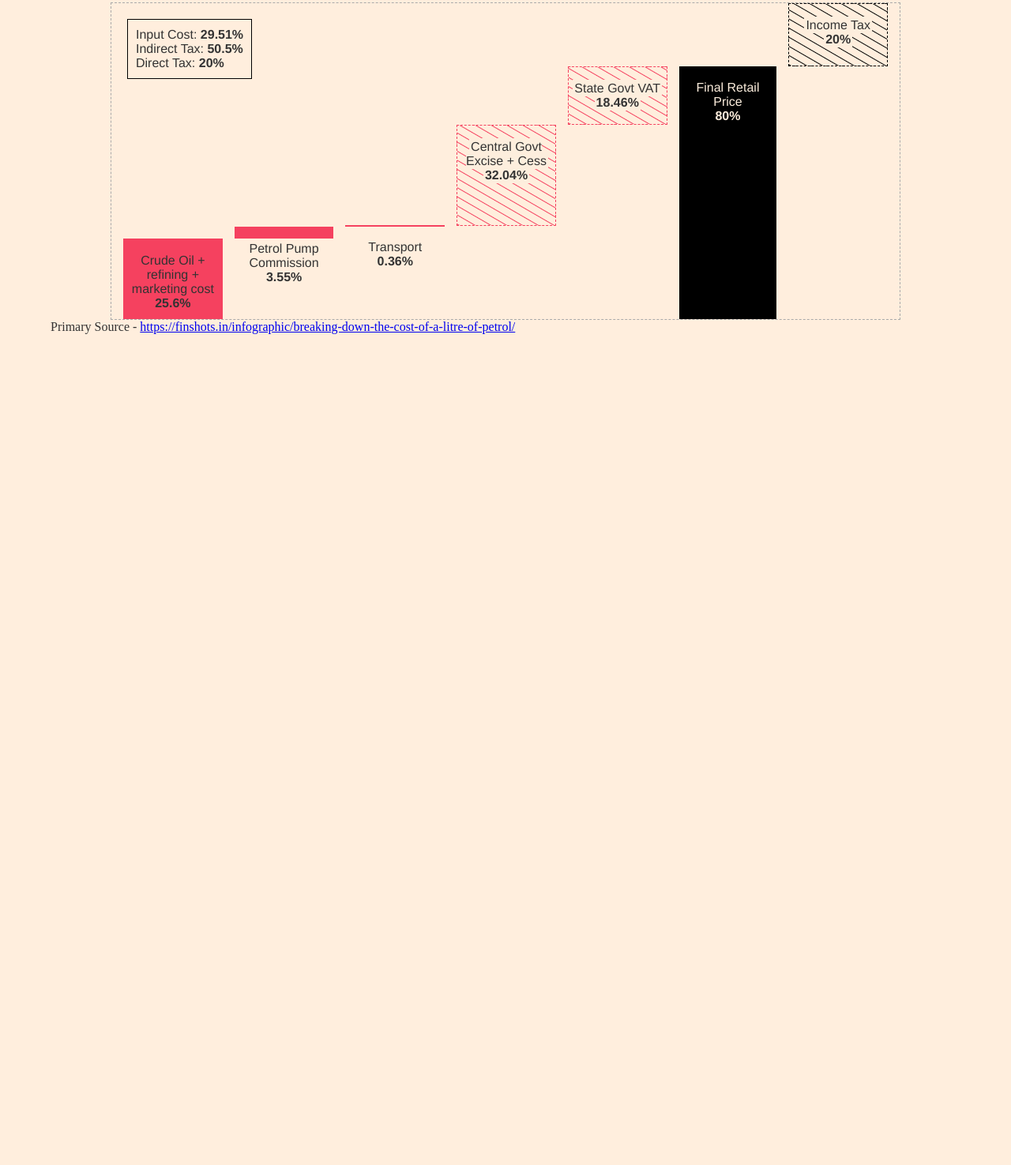
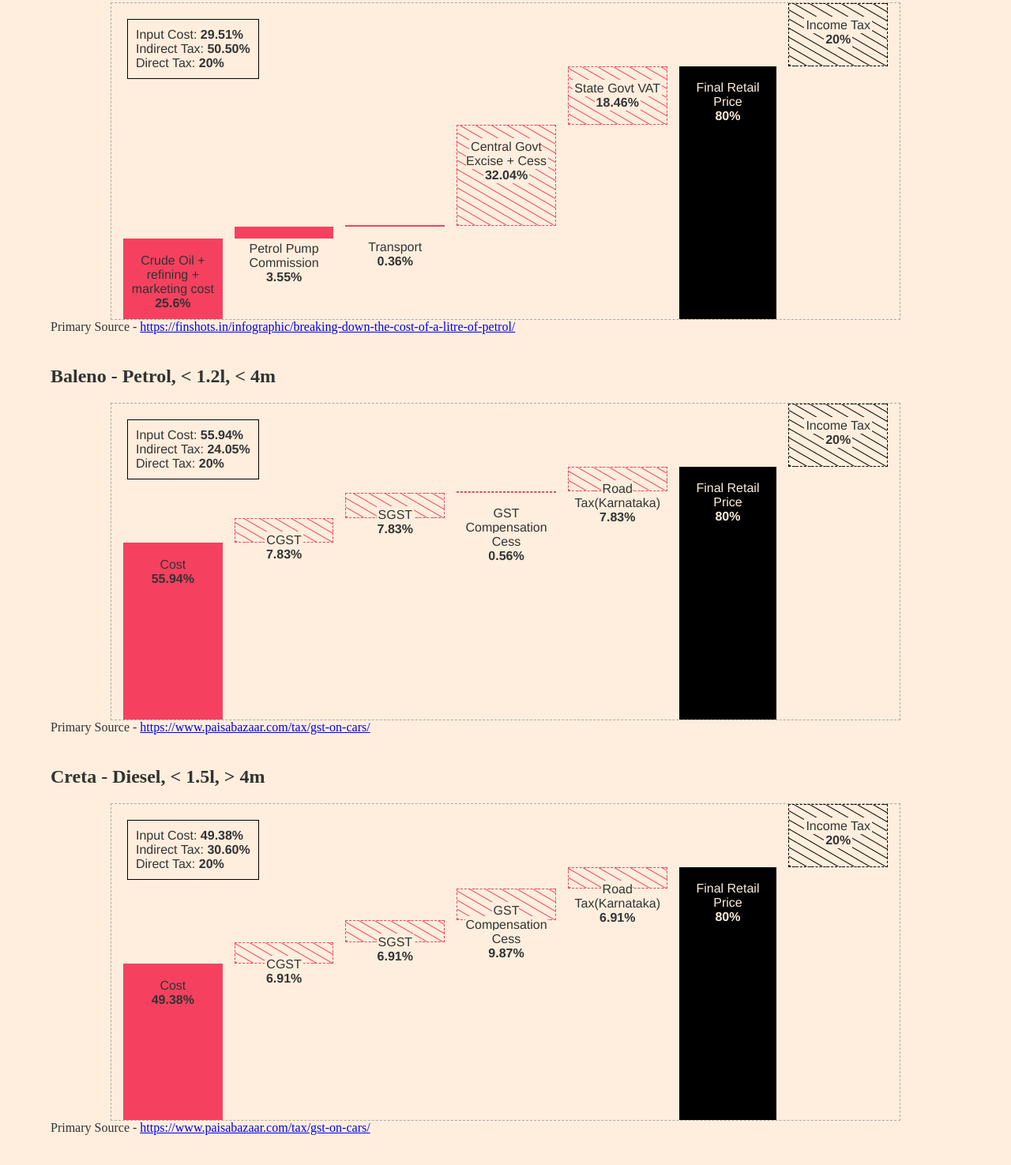
Before and after one commit to subu28/taxes, a plain HTML site: page index.html in a window 1280 px wide. Shown: the part 993-2468 px from the top of the page at 79% size. Before the commit the page ends 1456 px from the top, so only its background shows below. Drawn offline with Linux system fonts and the light colour scheme.

Commit message:
added tax info for private vehicles

```diff
--- a/chart.js
+++ b/chart.js
@@ -26,6 +26,6 @@ for (const chart of charts) {
   }
   const div = document.createElement('div');
   div.className = "statbox";
-  div.innerHTML = '<span> Input Cost: <strong>' + input + '%</strong></span><br><span> Indirect Tax: <strong>' + indirect + '%</strong></span><br><span>Direct Tax: <strong>' + direct + '%</strong></span>';
+  div.innerHTML = '<span> Input Cost: <strong>' + input.toFixed(2) + '%</strong></span><br><span> Indirect Tax: <strong>' + indirect.toFixed(2) + '%</strong></span><br><span>Direct Tax: <strong>' + direct + '%</strong></span>';
   chart.append(div);
 }
--- a/index.html
+++ b/index.html
@@ -18,7 +18,7 @@
     <br><br>
     Below are some of the items I have got to. I assume a income tax of 20%. The graph tries to portray the percentage cut taken by various taxes.
   </section>
-  <section class="item">
+  <section id="petrol" class="item">
     <h2>Petrol - Dec 2020</h2>
     <chart>
       <chartData>
@@ -33,5 +33,35 @@
     </chart>
     <span>Primary Source - <a target="_blank" href="https://finshots.in/infographic/breaking-down-the-cost-of-a-litre-of-petrol/">https://finshots.in/infographic/breaking-down-the-cost-of-a-litre-of-petrol/</a></span>
   </section>
+  <section id="baleno" class="item">
+    <h2>Baleno - Petrol, &lt; 1.2l, &lt; 4m</h2>
+    <chart>
+      <chartData>
+        [{ "type": "cost", "head": "Cost", "value": 55.94 },
+         { "type": "indirect-tax", "head": "CGST", "value": 7.83 },
+         { "type": "indirect-tax", "head": "SGST", "value": 7.83 },
+         { "type": "indirect-tax", "head": "GST Compensation Cess", "value": 0.56 },
+         { "type": "indirect-tax", "head": "Road Tax(Karnataka)", "value": 7.83 },
+         { "type": "retail", "head": "Final Retail Price", "value": 80 },
+         { "type": "direct-tax", "head": "Income Tax", "value": 20 }]
+      </chartData>
+    </chart>
+    <span>Primary Source - <a target="_blank" href="https://www.paisabazaar.com/tax/gst-on-cars/">https://www.paisabazaar.com/tax/gst-on-cars/</a></span>
+  </section>
+  <section id="baleno" class="item">
+    <h2>Creta - Diesel, &lt; 1.5l, &gt; 4m</1.5l></h2>
+    <chart>
+      <chartData>
+        [{ "type": "cost", "head": "Cost", "value": 49.38 },
+         { "type": "indirect-tax", "head": "CGST", "value": 6.91 },
+         { "type": "indirect-tax", "head": "SGST", "value": 6.91 },
+         { "type": "indirect-tax", "head": "GST Compensation Cess", "value": 9.87 },
+         { "type": "indirect-tax", "head": "Road Tax(Karnataka)", "value": 6.91 },
+         { "type": "retail", "head": "Final Retail Price", "value": 80 },
+         { "type": "direct-tax", "head": "Income Tax", "value": 20 }]
+      </chartData>
+    </chart>
+    <span>Primary Source - <a target="_blank" href="https://www.paisabazaar.com/tax/gst-on-cars/">https://www.paisabazaar.com/tax/gst-on-cars/</a></span>
+  </section>
 </body>
 </html>
```
